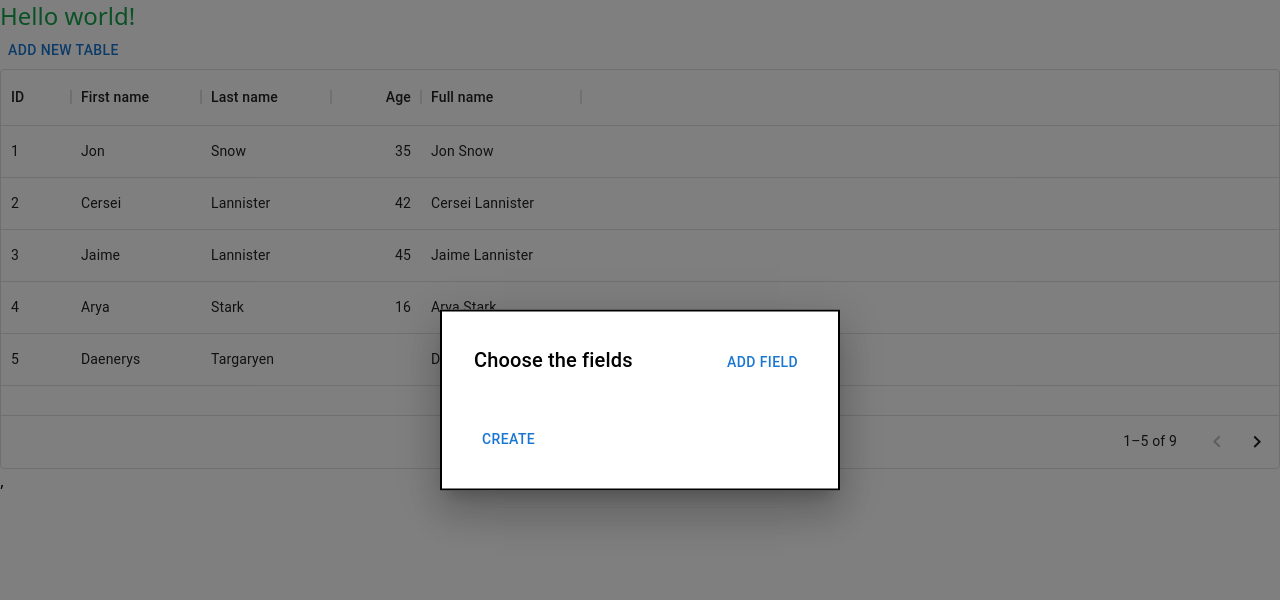
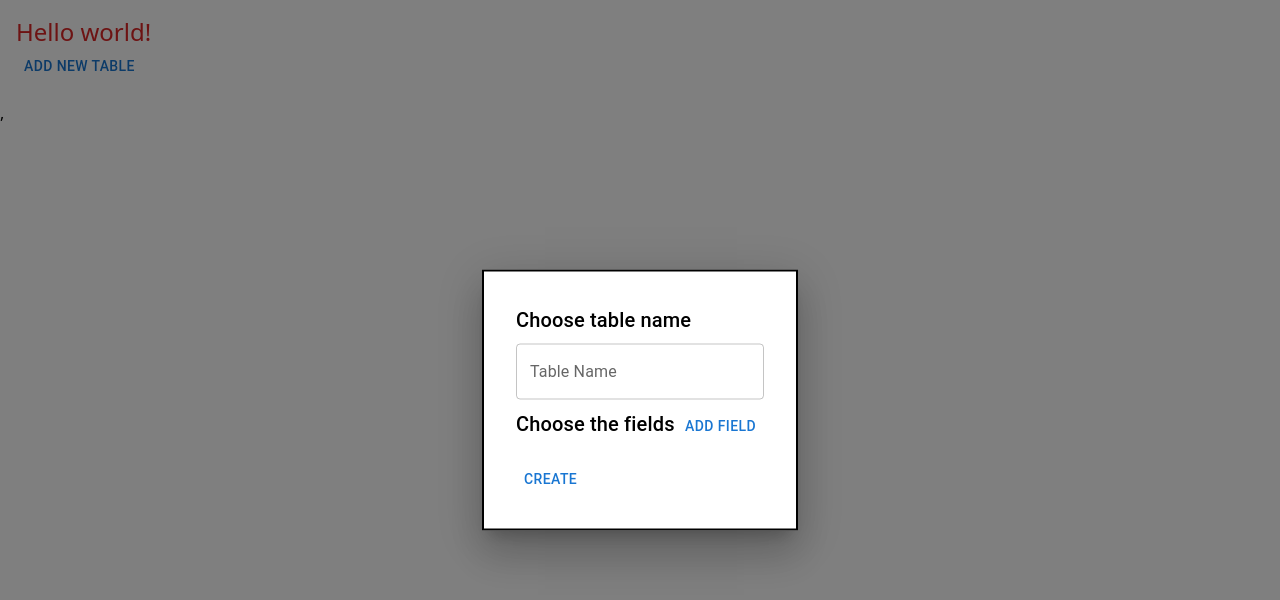
Before and after one commit to apoorvpandey0/walkover_dynamic_tables, a React (Create React App) app: page / in a window 1280 px wide. Both pictures are taken after a click on the button "ADD NEW TABLE". Shown: the top 600 px of the page. Built offline with nearby package versions, Linux system fonts and the light colour scheme.

Commit message:
adding tables with dynamic fields

```diff
--- a/package.json
+++ b/package.json
@@ -6,6 +6,7 @@
     "@auth0/auth0-react": "^1.10.1",
     "@emotion/react": "^11.9.0",
     "@emotion/styled": "^11.8.1",
+    "@mui/icons-material": "^5.8.3",
     "@mui/material": "^5.8.3",
     "@mui/x-data-grid": "^5.12.1",
     "@testing-library/jest-dom": "^5.16.4",
--- a/src/App.js
+++ b/src/App.js
@@ -1,4 +1,6 @@
 import { useAuth0 } from "@auth0/auth0-react";
+import { tableClasses } from "@mui/material";
+import React from "react";
 import AddTable from "./modal.jsx";
 import { DataTable } from "./table.jsx";
 
@@ -10,12 +12,18 @@ const LoginButton = () => {
 
 
 function App() {
+  const [tables,setTables] = React.useState([]);
+function handleAddNewTable(name,fields){
+  setTables([...tables, {id: tables.length, name: name, fields: fields,rows:[]}]);
+}
   return (
-    <div>
-      <h1 className="text-green-600 text-2xl">Hello world!</h1>
+    <div className="m-4">
+      <h1 className="text-red-600 text-2xl">Hello world!</h1>
       {/* <LoginButton /> */}
-      <AddTable />
-      <DataTable />
+      <AddTable addNewTable={handleAddNewTable} />
+      {tables.map(table => <DataTable table={table} />)}
+      {/* <DataTable /> */}
+
     </div>
   );
 }
--- a/src/modal.jsx
+++ b/src/modal.jsx
@@ -10,38 +10,75 @@ const style = {
   top: '50%',
   left: '50%',
   transform: 'translate(-50%, -50%)',
-  width: 400,
+  // width: 500,
   bgcolor: 'background.paper',
   border: '2px solid #000',
   boxShadow: 24,
   p: 4,
 };
 
-function TableField(id) {
+function TableField(props) {
+  console.log('TableField props: ', props);
+  var id = props.id;
+  var fields = props.fields;
+  var setFields = props.setFields;
+  console.log(fields);
+  function handleOnNameChange (event) {
+    event.preventDefault();
+    fields[id].name = event.target.value;
+    setFields(fields);
+  }
+  function handleOnTypeChange (event) {
+    event.preventDefault();
+    fields[id].type = event.target.value;
+    setFields(fields);
+  }
+  function handleOnRadioChange (event) {
+    event.preventDefault();
+    fields[id].pk = event.target.value;
+    setFields(fields);
+  }
     return (
-        <div className='flex' id={id}>
-            <TextField class="mr-2" id='0' label="Field type" variant="outlined" />
-            <TextField class="mr-2" id='1' label="Field Name" variant="outlined" />
-            {/* <FormControlLabel value={id} control={<Radio />} label="PK" /> */}
+        <div className='flex mb-2' id={id}>
+            {/* two text fields in a row */}
+            <input onChange={handleOnNameChange} type="text" className="border h-12 mr-2 p-2" placeholder='Field Name'/>
+            <input onChange={handleOnTypeChange} type="text" className="border h-12 mr-2 p-2" placeholder='Field Type'/>
+            <FormControlLabel onSelect={handleOnRadioChange} value={id} control={<Radio />} label="PK" />
         </div>
     );
 }
 
-export default function AddTable() {
+export default function AddTable(props) {
   const [open, setOpen] = React.useState(false);
   const handleOpen = () => setOpen(true);
   const handleClose = () => setOpen(false);
 
-  var schema = {};
+  const [tableName, setTableName] = React.useState('');
+
+
   const [fields, setFields] = React.useState([]);
 
   function handleAddNewField(){
-        setFields([...fields, TableField(fields.length)]);
+        var id = fields.length;
+        // var newField = <TableField id={id} fields={fields} setFields={setFields} />;
+        setFields([...fields, {id: id, name: '', type: '',pk: false}]);
+
   }
 
   function submitForm(){
-        // Parse and add everything to schema and send to app.js as callback
-        console.log(schema);
+    props.addNewTable(tableName,fields);
+  }
+
+  function handleOnRadioChange (event) {
+    event.preventDefault();
+    for (var i = 0; i < fields.length; i++) {
+      if (fields[i].id == event.target.value) {
+        fields[i].pk = true;
+      }else{
+        fields[i].pk = false;
+      }
+    }
+    setFields(fields);
   }
 
   return (
@@ -54,6 +91,15 @@ export default function AddTable() {
         aria-describedby="modal-modal-description"
       >
         <Box sx={style}>
+        <Typography id="modal-modal-title" variant="h6" component="h2">
+            <div className='flex flex-col mb-2'>
+                <p className='mb-2'>Choose table name</p>
+                <TextField onChange={(value)=>{
+                    setTableName(value.target.value);
+                }} id="outlined-basic" label="Table Name" variant="outlined" />
+            </div>
+        </Typography>
+
           <Typography id="modal-modal-title" variant="h6" component="h2">
             <div className='flex justify-between'>
                 Choose the fields
@@ -62,20 +108,21 @@ export default function AddTable() {
           </Typography>
           <Typography id="modal-modal-description" sx={{ mt: 2 }}>
             <div>
-            <FormControl>
+            <FormControl >
 
                 <RadioGroup
                     aria-labelledby="demo-radio-buttons-group-label"
                     defaultValue="0"
                     name="radio-buttons-group"
+                    onChange={handleOnRadioChange}
                 >
                     {
-                        fields.map(field => TableField(field))
+                        fields.map(field => <TableField id={field.id} fields={fields} setFields={setFields}  />)
                     }
                 </RadioGroup>
+                <Button onClick={submitForm} >Create</Button>
                 </FormControl>
             </div>
-            <Button onClick={submitForm} >Create</Button>
           </Typography>
         </Box>
       </Modal>
--- a/src/table.jsx
+++ b/src/table.jsx
@@ -1,10 +1,15 @@
 import * as React from 'react';
 import { DataGrid, GridColDef, GridValueGetterParams } from '@mui/x-data-grid';
+import { Typography } from '@mui/material';
+import IconButton from '@mui/material/IconButton';
+import AddIcon from '@mui/icons-material/Add';
+import Tooltip from '@mui/material/Tooltip';
+
 
 const columns = [
-  { field: 'id', headerName: 'ID', width: 70 },
-  { field: 'firstName', headerName: 'First name', width: 130 },
-  { field: 'lastName', headerName: 'Last name', width: 130 },
+  { field: 'id', width: 70 },
+  { field: 'firstName', width: 130 },
+  { field: 'lastName',  width: 130 },
   {
     field: 'age',
     headerName: 'Age',
@@ -34,12 +39,52 @@ const rows = [
   { id: 9, lastName: 'Roxie', firstName: 'Harvey', age: 65 },
 ];
 
-export function DataTable() {
+export function DataTable(props) {
+  var table = props.table;
+  function getColumns(table){
+    var columns = [];
+    columns.push({ field: 'id', width: 70 });
+    table.fields.forEach(field => {
+      columns.push({
+        field: field.name,
+        headerName: field.name,
+        type: field.type,
+        width: 100,
+      });
+    });
+    return columns;
+  }
+  function handleOnAddRecord(event) {
+    event.preventDefault();
+    var newRow = {};
+    table.fields.forEach(field => {
+      newRow[field.name] = '';
+    }
+    );
+    table.rows.push(newRow);
+  }
   return (
-    <div style={{ height: 400, width: '100%' }}>
+    <div style={{ height: 300, width: '100%' }} className="mb-14">
+      <div className='flex'>
+      <Typography
+          sx={{ flex: '1 1 100%' }}
+          variant="h6"
+          id="tableTitle"
+          component="div"
+
+        >
+          {table.name}
+        </Typography>
+
+        <Tooltip title='Add record'>
+          <IconButton onClick={handleOnAddRecord}>
+            <AddIcon />
+          </IconButton>
+        </Tooltip>
+      </div>
       <DataGrid
-        rows={rows}
-        columns={columns}
+        rows={table.rows}
+        columns={getColumns(table)}
         pageSize={5}
         rowsPerPageOptions={[5]}
 
```
Also changed, not shown: 1 other file (tests, documents, lock files or other folders).
